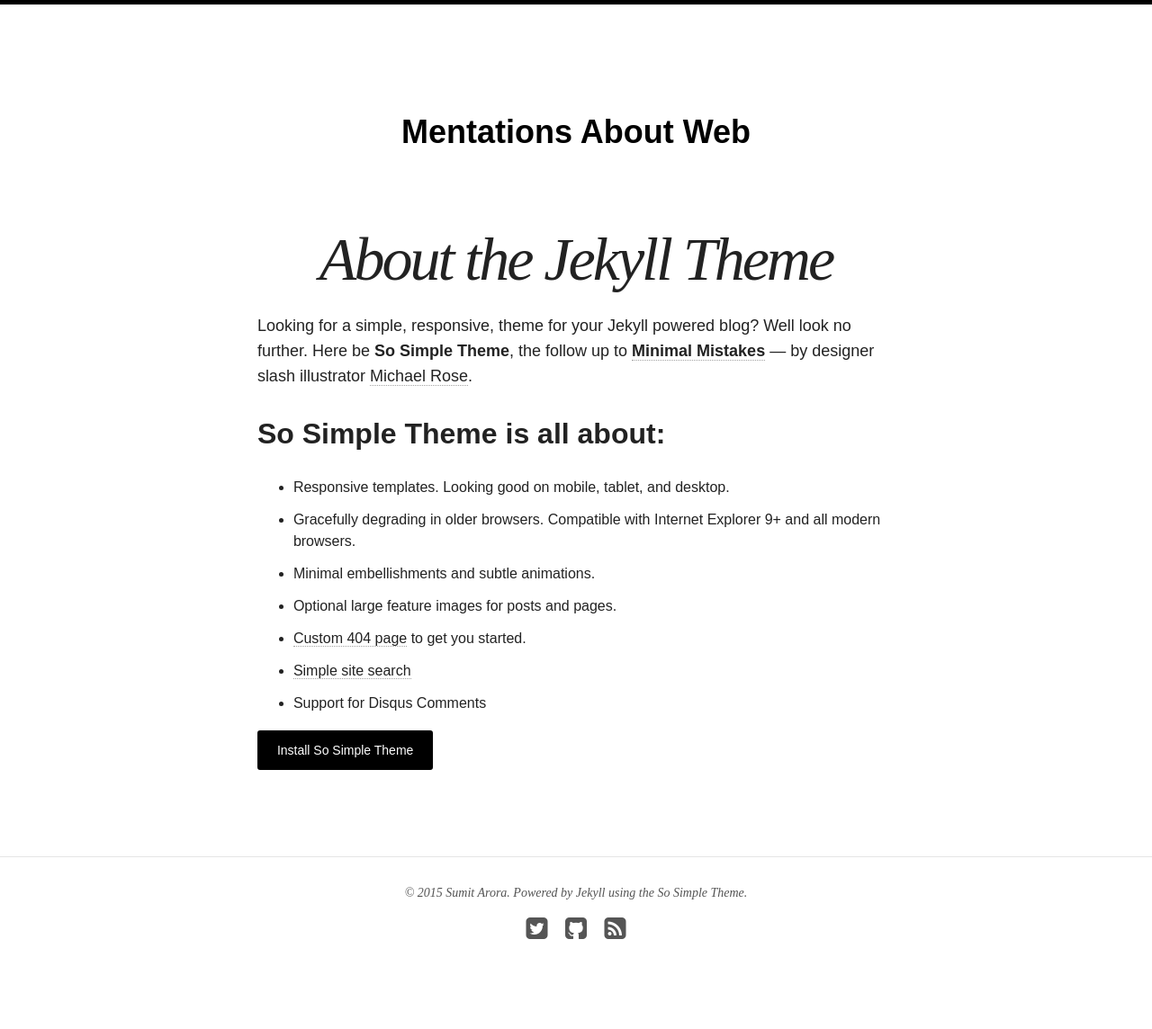
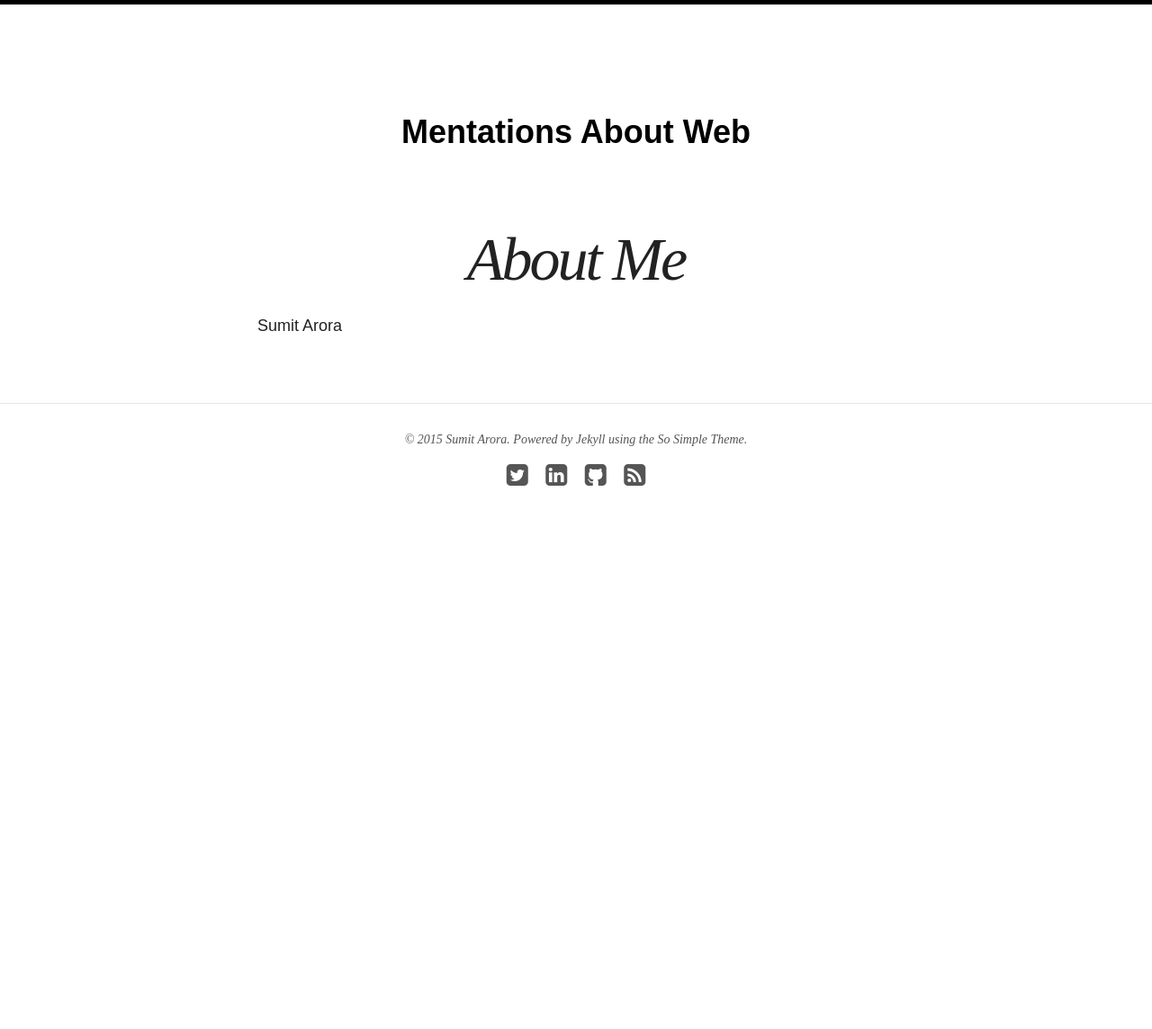
Before and after one commit to npmcdn-to-unpkg-bot/sumitarora.github.io, a Jekyll site: the page built from about/index.md, in a window 1280 px wide. Shown: the whole page at 90% size. Built offline with Jekyll 4.4.1, drawn with Linux system fonts in a browser that asks for light colours; nearby versions of some CDN libraries; after the commit the page ends 900 px from its top, so only the background shows below that.

Commit message:
updating links

```diff
--- a/_config.yml
+++ b/_config.yml
@@ -5,7 +5,7 @@ locale: en_US
 # description: Describe your website here.
 # logo: site-logo.png
 search: true
-url: http://www.arorasumit.com/
+url: http://www.arorasumit.com
 
 # Jekyll configuration
 
@@ -41,7 +41,7 @@ owner:
   # facebook: #username
   github: sumitarora
   # stackexchange: #http://stackoverflow.com/users/123456/username
-  # linkedin: #username
+  linkedin: arorasumit85
   # instagram: #username
   # flickr: #username
   # tumblr: #username
--- a/_data/navigation.yml
+++ b/_data/navigation.yml
@@ -6,7 +6,7 @@
 - title: About
   url: /about/
 
-- title: Notes
+- title: Dev Notes
   url: /dev-notes/
 
 # - title: Blog
--- a/about/index.md
+++ b/about/index.md
@@ -1,23 +1,7 @@
 ---
 layout: page
-title: About the Jekyll Theme
-excerpt: "So Simple is a responsive Jekyll theme for your words and images."
+title: About Me
 modified: 2014-08-08T19:44:38.564948-04:00
 
 ---
-
-Looking for a simple, responsive, theme for your Jekyll powered blog? Well look no further. Here be **So Simple Theme**, the follow up to [**Minimal Mistakes**](http://mmistakes.github.io/minimal-mistakes) --- by designer slash illustrator [Michael Rose](http://mademistakes.com).
-
-## So Simple Theme is all about:
-
-* Responsive templates. Looking good on mobile, tablet, and desktop.
-* Gracefully degrading in older browsers. Compatible with Internet Explorer 9+ and all modern browsers.
-* Minimal embellishments and subtle animations.
-* Optional large feature images for posts and pages.
-* [Custom 404 page]({{ site.url }}/404.html) to get you started.
-* [Simple site search](https://github.com/christian-fei/Simple-Jekyll-Search)
-* Support for Disqus Comments
-
-<a markdown="0" href="{{ site.url }}/theme-setup" class="btn">Install So Simple Theme</a>
-
-[^1]: Example: *domain.com/category-name/post-title*
+Sumit Arora
```
